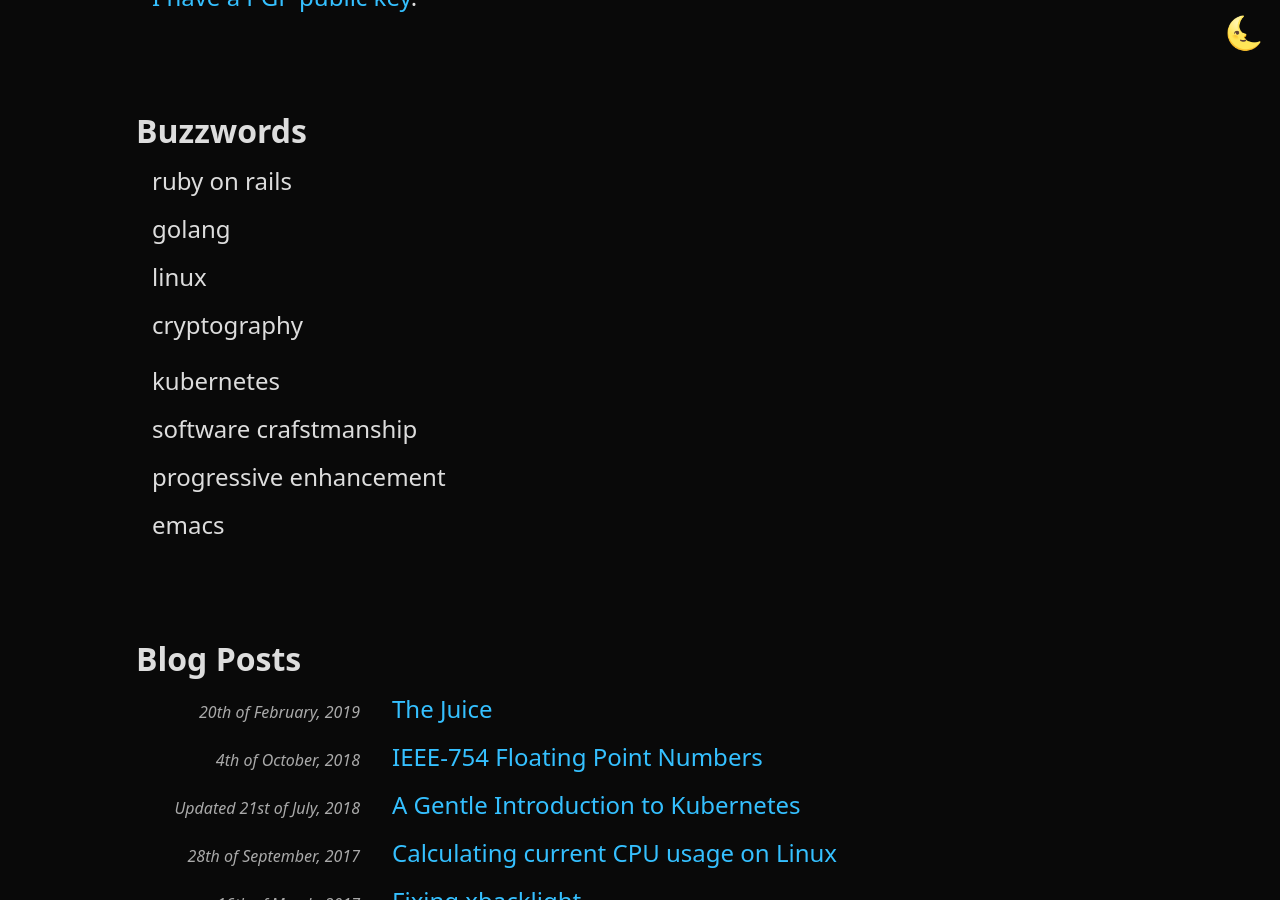
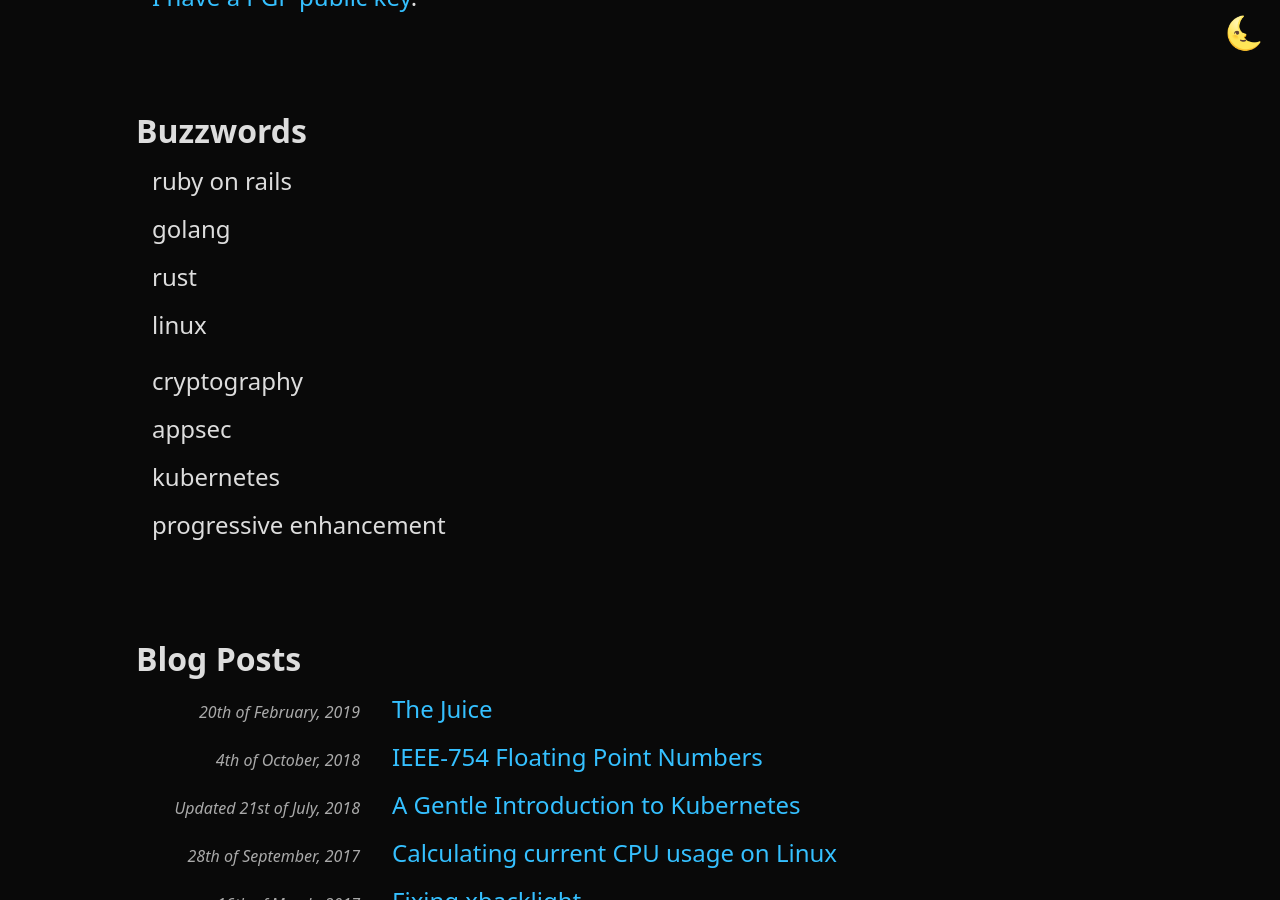
Before and after one commit to shreve/shreve.io, a Jekyll site: the page built from index.html, in a window 1280 px wide and 900 px high, scrolled down 2268 px. Built offline with Jekyll 4.4.1, drawn with Linux system fonts in a browser that asks for light colours.

Commit message:
Update tags on homepage

```diff
--- a/index.html
+++ b/index.html
@@ -106,16 +106,16 @@ MzBUMTA6MTA6MDMtMDQ6MDBh0Sj/AAAAAElFTkSuQmCC"/>
       <ul>
         <li>ruby on rails</li>
         <li>golang</li>
+        <li>rust</li>
         <li>linux</li>
-        <li>cryptography</li>
       </ul>
     </div>
     <div class="col">
       <ul>
+        <li>cryptography</li>
+        <li>appsec</li>
         <li>kubernetes</li>
-        <li>software crafstmanship</li>
         <li>progressive enhancement</li>
-        <li>emacs</li>
       </ul>
     </div>
   </section>
```
